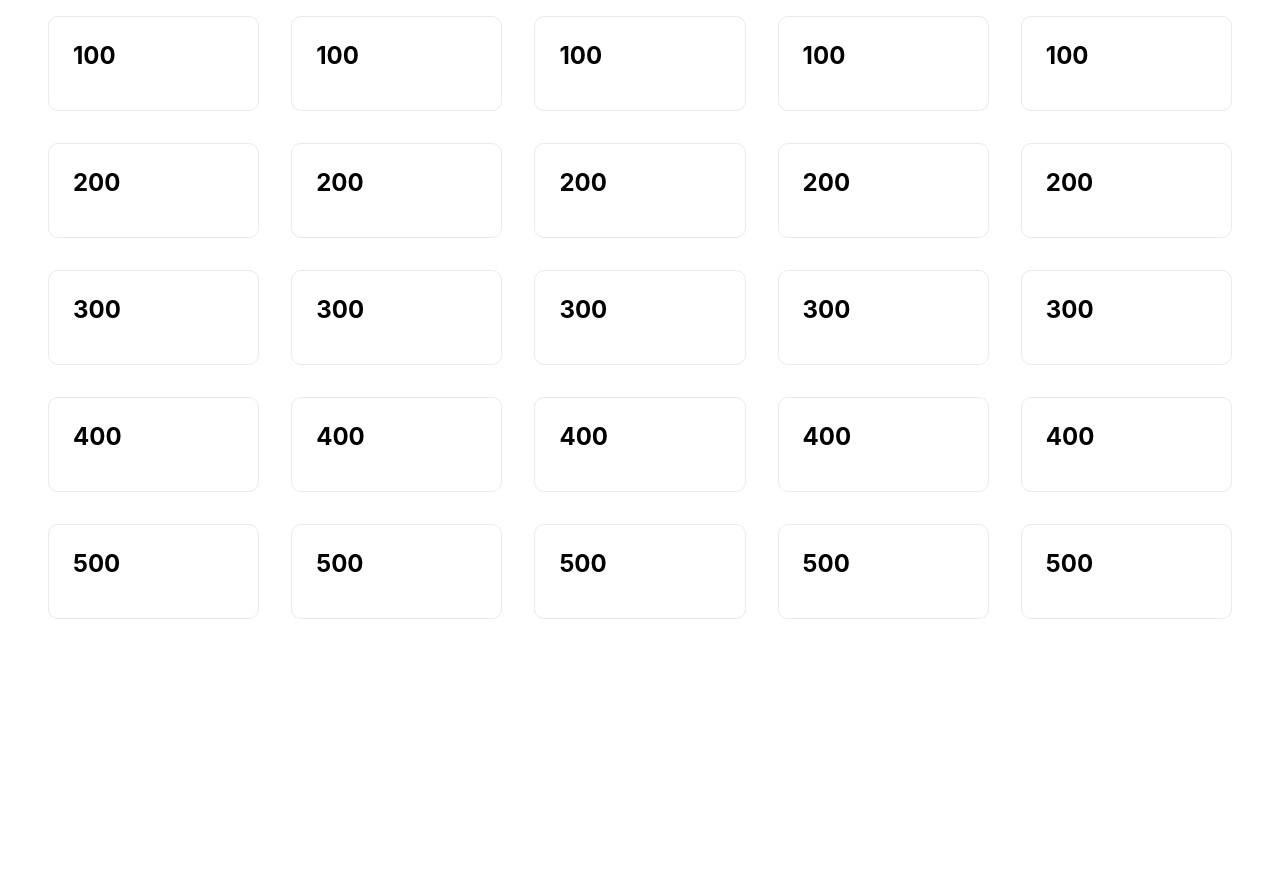
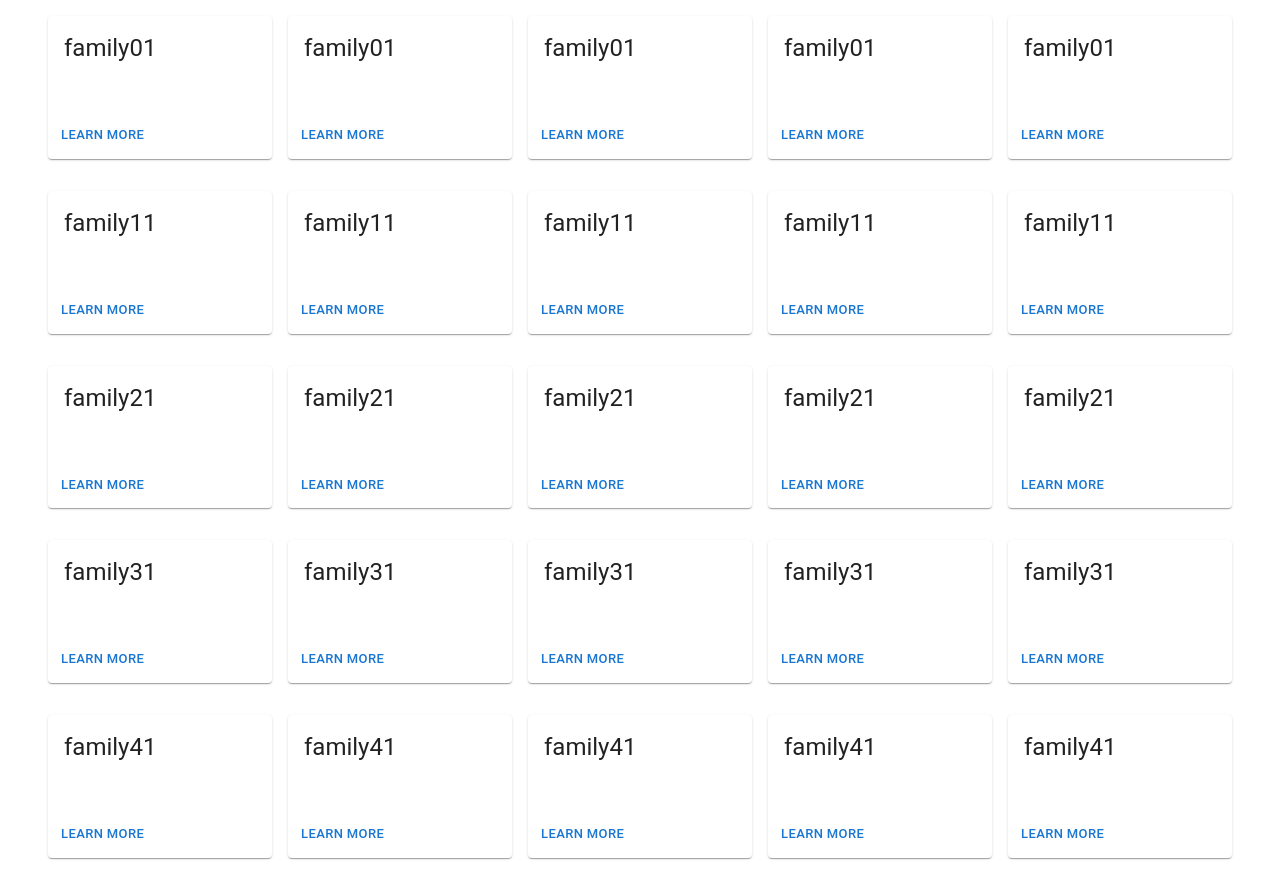
Before and after one commit to ShamaySapir/JeopardyGame, a Next.js app: page / in a window 1280 px wide. Before the commit the page ends 800 px from the top, so only its background shows below. Built offline with nearby package versions, Linux system fonts and the light colour scheme.

Commit message:
use mui card

```diff
--- a/components/Card.js
+++ b/components/Card.js
@@ -1,42 +1,151 @@
+// import * as React from "react";
+// import styles from "../styles/Home.module.css";
+// import CloseIcon from "@mui/icons-material/Close";
+// import {
+//   Button,
+//   Dialog,
+//   ListItemText,
+//   ListItem,
+//   List,
+//   Divider,
+//   AppBar,
+//   Toolbar,
+//   IconButton,
+//   Typography,
+//   Grid,
+//   Slide,
+// } from "@mui/material";
+
+// const Transition = React.forwardRef(function Transition(props, ref) {
+//   return <Slide direction="up" ref={ref} {...props} />;
+// });
+
+// const Card = (props) => {
+//   const { prize, id } = props;
+//   const [open, setOpen] = React.useState(false);
+//   const question = "";
+//   const answer = "";
+//   const handleClickOpen = () => {
+//     setOpen(true);
+//   };
+
+//   const handleClose = () => {
+//     setOpen(false);
+//   };
+//   return (
+//     <Grid item xs>
+//       <div className={styles.card} onClick={handleClickOpen}>
+//         <h2>{prize}</h2>
+//       </div>
+//       <Dialog
+//         fullScreen
+//         open={open}
+//         onClose={handleClose}
+//         TransitionComponent={Transition}
+//       >
+//         <AppBar sx={{ position: "relative" }}>
+//           <Toolbar>
+//             <IconButton
+//               edge="start"
+//               color="inherit"
+//               onClick={handleClose}
+//               aria-label="close"
+//             >
+//               <CloseIcon />
+//             </IconButton>
+//             <Typography sx={{ ml: 2, flex: 1 }} variant="h6" component="div">
+//               {question}
+//             </Typography>
+//             <Button autoFocus color="inherit" onClick={handleClose}>
+//               {answer}
+//             </Button>
+//           </Toolbar>
+//         </AppBar>
+//         <List>
+//           <ListItem button>
+//             <ListItemText primary="Phone ringtone" secondary="Titania" />
+//           </ListItem>
+//           <Divider />
+//           <ListItem button>
+//             <ListItemText
+//               primary="Default notification ringtone"
+//               secondary="Tethys"
+//             />
+//           </ListItem>
+//         </List>
+//       </Dialog>
+//     </Grid>
+//   );
+// };
+
+// export default Card;
 import * as React from "react";
-import styles from "../styles/Home.module.css";
-import CloseIcon from "@mui/icons-material/Close";
 import {
+  CardActions,
+  CardActionArea,
+  CardContent,
   Button,
+  Typography,
+  Card,
   Dialog,
   ListItemText,
   ListItem,
   List,
   Divider,
+  CardHeader,
   AppBar,
   Toolbar,
   IconButton,
-  Typography,
+  Slide,
   Grid,
-  Slide,
 } from "@mui/material";
+import CloseIcon from "@mui/icons-material/Close";
+// import { makeStyles } from "@mui/styles";
 
 const Transition = React.forwardRef(function Transition(props, ref) {
   return <Slide direction="up" ref={ref} {...props} />;
 });
 
-const Card = (props) => {
-  const { prize, id } = props;
+export default function BasicCard({ prize, id, question, answer = "" }) {
   const [open, setOpen] = React.useState(false);
-  const question = "";
-  const answer = "";
   const handleClickOpen = () => {
     setOpen(true);
   };
-
   const handleClose = () => {
     setOpen(false);
   };
+
+  // const useStyles = makeStyles((theme) => ({
+  //   root: {
+  //     // maxWidth: 345,
+  //     margin: theme.spacing(0.5),
+  //     padding: theme.spacing(0.8),
+  //     borderRadius: theme.spacing(0),
+  //     "& :hover": {
+  //       backgroundColor: "green",
+  //     },
+  //   },
+  //   media: {
+  //     height: 140,
+  //   },
+  // }));
+  // const classes = useStyles();
+
   return (
     <Grid item xs>
-      <div className={styles.card} onClick={handleClickOpen}>
-        <h2>{prize}</h2>
-      </div>
+      <Card
+        onClick={handleClickOpen}
+        // className={classes.root}
+        sx={{ root: { backgroundColor: "red" } }}
+      >
+        <CardHeader title={question}></CardHeader>
+        <CardActionArea>
+          <CardContent></CardContent>
+          <CardActions>
+            <Button size="small">Learn More</Button>
+          </CardActions>
+        </CardActionArea>
+      </Card>
       <Dialog
         fullScreen
         open={open}
@@ -76,6 +185,4 @@ const Card = (props) => {
       </Dialog>
     </Grid>
   );
-};
-
-export default Card;
+}
--- a/package.json
+++ b/package.json
@@ -14,6 +14,7 @@
     "@mui/icons-material": "^5.8.4",
     "@mui/material": "^5.8.5",
     "@mui/styled-engine-sc": "^5.8.0",
+    "@mui/styles": "^5.8.4",
     "lodash": "^4.17.21",
     "next": "12.1.6",
     "react": "18.2.0",
--- a/pages/index.js
+++ b/pages/index.js
@@ -17,6 +17,7 @@ export default function Home() {
         id,
         level: Math.floor(id / NUM_OF_ROWS) + 1,
         subject: "family" + Math.floor(id / NUM_OF_ROWS) + 1,
+        question: "family" + Math.floor(id / NUM_OF_ROWS) + 1,
       })
     );
 
@@ -35,11 +36,20 @@ export default function Home() {
       <Grid container>
         {map(cards, (cardsLevel, level) => {
           return (
-            <Grid container item key={level}>
-              {map(cardsLevel, ({ level, id }) => (
-                <Card key={id} prize={level * 100} id={id} />
+            // <Grid container direction="column">
+            <Grid
+              container
+              item
+              key={level}
+              direction="row"
+              padding={2}
+              spacing={2}
+            >
+              {map(cardsLevel, ({ level, id, ...rest }) => (
+                <Card key={id} prize={level * 100} {...rest} />
               ))}
             </Grid>
+            // </Grid>
           );
         })}
       </Grid>
```
Also changed, not shown: 1 other file (tests, documents, lock files or other folders).
